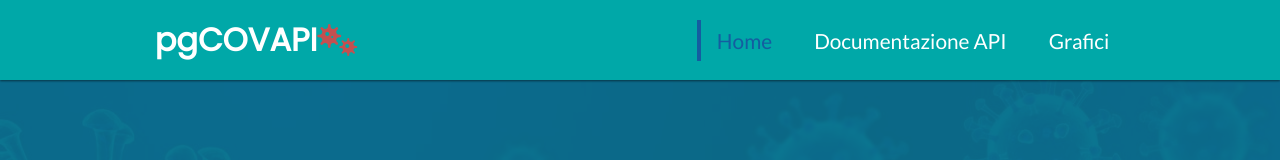
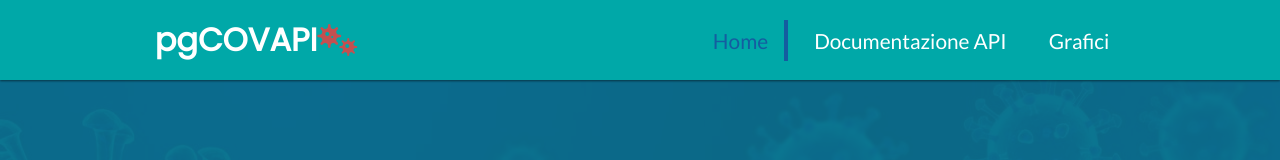
Before and after one commit to IJN-Shalma/pgCOVAPI, a React (Create React App) app in the folder client/: page / in a window 1280 px wide. In both pictures the pointer is over the link "Home". Shown: the top 160 px of the page. Built offline with nearby package versions, Linux system fonts and the light colour scheme.

Commit message:
New favicon

```diff
--- a/client/src/components/css/Navbar.css
+++ b/client/src/components/css/Navbar.css
@@ -60,7 +60,7 @@
 }
 
 .nav-links:hover {
-    border-left: 4px solid var(--color-highlight-dark);
+    border-right: 4px solid var(--color-highlight-dark);
     color: var(--color-highlight-dark);
     transition: all 0.1s ease-in-out;
 }
```
Also changed, not shown: 1 other file (tests, documents, lock files or other folders).
